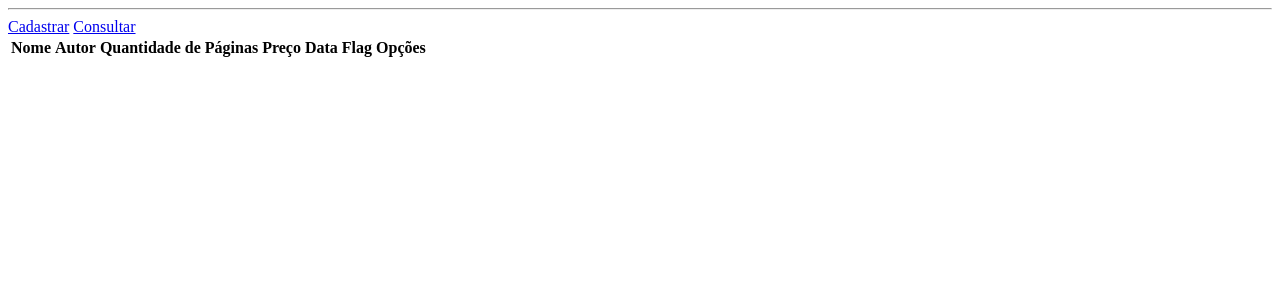
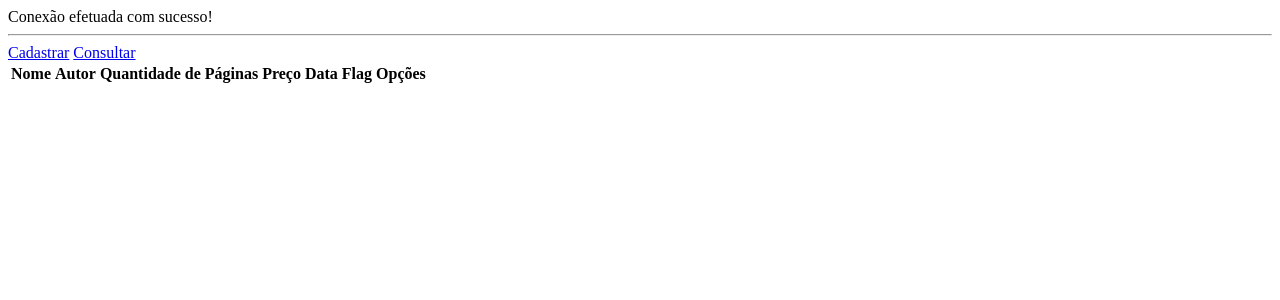
Before and after one commit to HelioJr548/fatec_php, a PHP site: page / in a window 1280 px wide. Shown: the top 300 px of the page. Run offline with PHP 8.4, Linux system fonts and the light colour scheme; lists and menus that the app fills with data are empty.

Commit message:
Correção do Código

```diff
--- a/AULAS/WebHost/MVC (Model-View-Controller)/model/banco.php
+++ b/AULAS/WebHost/MVC (Model-View-Controller)/model/banco.php
@@ -3,20 +3,19 @@
 require_once("init.php");
 
 # definindo a classe para conexão com banco de dados
-class Banco
-{
-    #Escopoo atributo Public ele pode ser acessado e alterado do lado de fora por qualquer
-    #Escopoo atributo Private so pode ser acessado de dewntro de classe
-    #Escopoo atributo Protected pode ser invocado por suas subclasses e em qualquer lugar da classe, sem problemass
+class Banco {
+    #Escopo atributo Public ele pode ser acessado e alterado do lado de fora por qualquer
+    #Escopo atributo Private so pode ser acessado de dewntro de classe
+    #Escopo atributo Protected pode ser invocado por suas subclasses e em qualquer lugar da classe, sem problemas
 
     protected $mysqli;
 
     # Metodos são as funções existentes somente dentro de cada objeto
-    # public function __construct() inicializa quanto a classe é acionada, o __construct() pode ou bao receber valores de entrada
+    # public function __construct() inicializa quanto a classe é acionada, o __construct() pode ou nao receber valores de entrada
     public function __construct()
     {
-        echo "conexão efetuada com sucesso";
-        $this->conecao();
+        echo "Conexão efetuada com sucesso!";
+        $this->conexao();
     }
 
     # Métodos criados para iniciar a conexão com o banco de dados
--- a/AULAS/WebHost/MVC (Model-View-Controller)/model/init.php
+++ b/AULAS/WebHost/MVC (Model-View-Controller)/model/init.php
@@ -1,15 +1,13 @@
 <?php
 //timezone
 
-date_default_timezone_set('America/Sao_Paulo');
+    date_default_timezone_set('America/Sao_Paulo');
 
 //conexão com o banco de dados
 
-define('BD_SERVIDOR', 'localhost');
-define('BD_USUARIO', 'id18842383_localhost');
-define('BD_SENHA','=Wwdm3f&V$Ni8u<r');
-define('DB_BANCO','id18842383_livraria');
-
-
+    define('BD_SERVIDOR', 'localhost');
+    define('BD_USUARIO', 'id18842383_localhost');
+    define('BD_SENHA', '=Wwdm3f&V$Ni8u<r');
+    define('BD_BANCO', 'id18842383_livraria');
 
 ?>
--- a/AULAS/WebHost/MVC (Model-View-Controller)/view/head.php
+++ b/AULAS/WebHost/MVC (Model-View-Controller)/view/head.php
@@ -1,5 +1,7 @@
 <head>
-    <meta cahrset="utf-8">
-    <meta name="viewport" content="width=device_width, initial-scale=1.0">
+
+    <meta charset="utf-8">
+    <meta name="viewport" content="width=device-width, initial-scale=1.0">
     <title>Livraria</title>
+
 </head>
--- a/AULAS/WebHost/MVC (Model-View-Controller)/view/index.php
+++ b/AULAS/WebHost/MVC (Model-View-Controller)/view/index.php
@@ -1,12 +1,15 @@
-<php require_once( "../model/banco.php" ); ?>
+<?php require_once("../model/banco.php")?>
 
 <!DOCTYPE html>
 <html lang="pt-br">
 
-    <?php include("head.php"); ?>
+    <?php include("head.php");?>
 
 <body>
-    <?php include("menu.php"); ?>
+
+    <?php new Banco();?>
+    <?php include("menu.php");?>
+
     <table class="table">
         <thead>
             <tr>
@@ -20,5 +23,6 @@
             </tr>
         </thead>
     </table>
+
 </body>
 </html>
--- a/AULAS/WebHost/MVC (Model-View-Controller)/view/menu.php
+++ b/AULAS/WebHost/MVC (Model-View-Controller)/view/menu.php
@@ -1,7 +1,8 @@
 <hr>
-<div class="form-group">
-    <div class="mx-auto" style="width: 1200px;">
-        <a href="cadastro.php" class="btn btn-success">Cadastrar</a>
-        <a href="index.php" class="btn btn-default">Consultar</a>
+    <div class="form-group">
+        <div class="mx-auto" style="width: 1200px;">
+            <a type="button" href="cadastro.php" class="btn btn-sucess">Cadastrar</a>
+            <a type="button" href="index.php" class="btn btn-default">Consultar</a>
+        </div>
     </div>
-</div>
+</hr>
```
